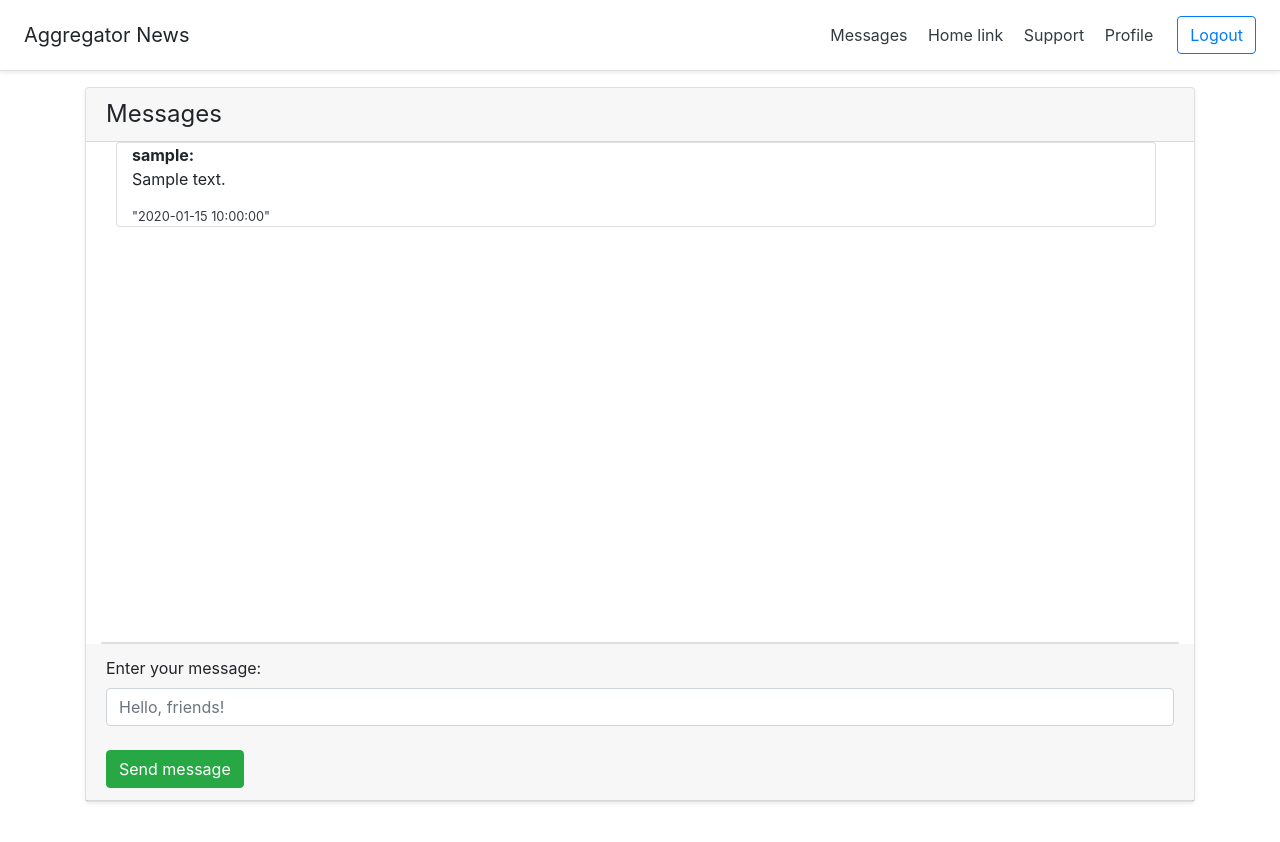
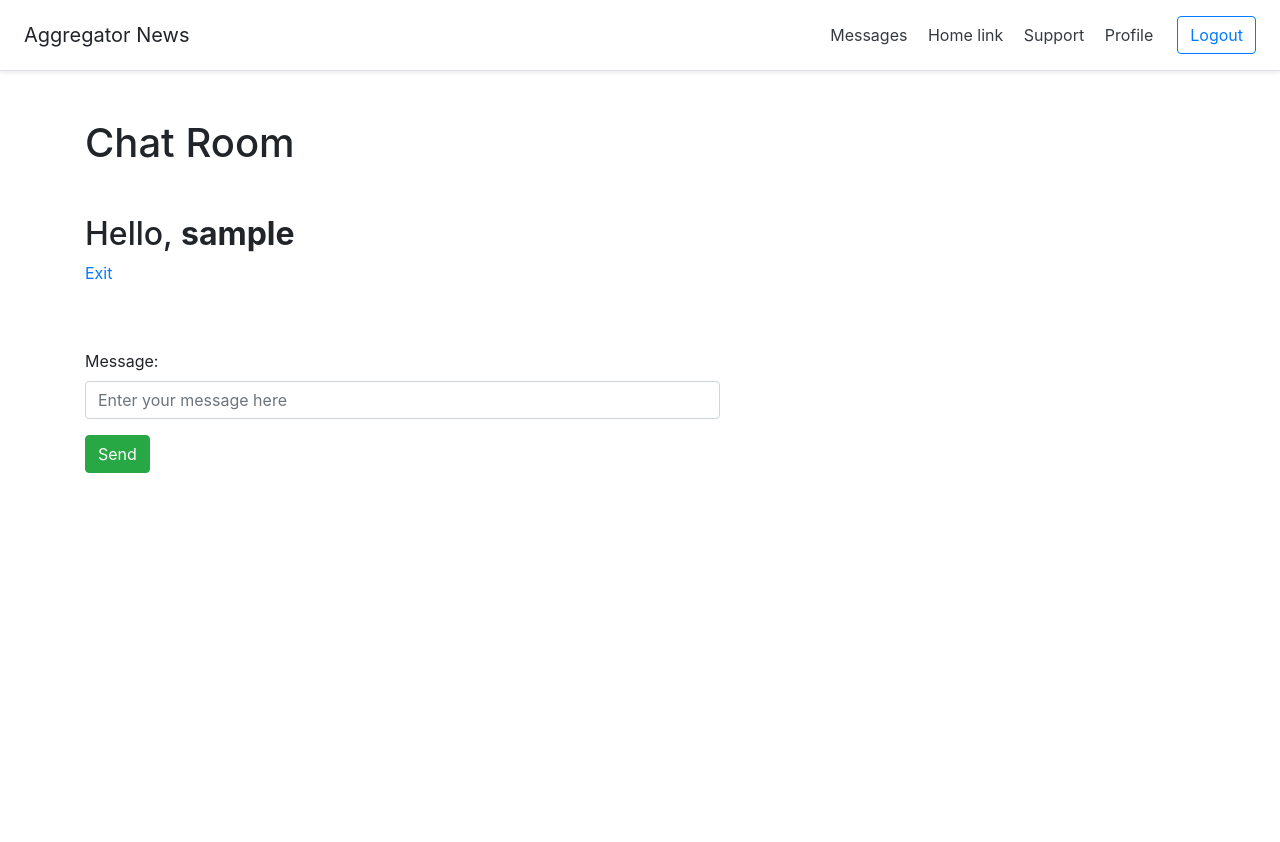
Before and after one commit to ZRR1498/aggregator-news-currency-messenger, a Flask app: page /messages/ in a window 1280 px wide. After the commit the page ends 473 px from the top, so only its background shows below. Run offline with Flask 2, Linux system fonts and the light colour scheme; the visitor is signed in with stand-in values (Sample User, id 1); a database or web service that is not in the repository returns one stand-in record (values such as "Sample title"); some libraries are stand-ins or nearby versions.

Commit message:
fix chat (created online-response messages for all users)

```diff
--- a/app.py
+++ b/app.py
@@ -13,6 +13,7 @@ from datetime import datetime
 app = Flask(__name__)
 app.secret_key = 'cairocoders-ednalan'
 
+socketio = SocketIO(app, cors_allowed_origins='*')
 
 def get_db_connection():
     try:
@@ -151,66 +152,77 @@ def support():
     return render_template('support.html')
 
 
+@socketio.on('message')
+def handleMessage(data):
+    print(f"Message: {data}")
+    send(data, broadcast=True)
+
+    cursor = connection.cursor(cursor_factory=psycopg2.extras.DictCursor)
+
+    cursor.execute('''SELECT user_id, user_name, nickname FROM users WHERE user_id = %s''', [session['id']])
+    user = cursor.fetchone()
+    user_mess = data['msg']
+    date = datetime.now().strftime('%H:%M:%S %d-%m-%Y')
+
+    cursor.execute('''INSERT INTO messages(user_id, nickname, user_text, date_time)
+    VALUES (%s, %s, %s, %s);''', (user['user_id'], user['nickname'], user_mess, date))
+    connection.commit()
+
+
 @app.route('/messages/', methods=['POST', 'GET'])
 def messages():
     cursor = connection.cursor(cursor_factory=psycopg2.extras.DictCursor)
 
     if 'loggedin' in session:
-        if request.method == "POST":
-            cursor.execute('''SELECT user_id, user_name, nickname FROM users WHERE user_id = %s''', [session['id']])
-            user = cursor.fetchone()
-            user_mess = request.form['message']
-            date = datetime.now().strftime('%H:%M:%S %d-%m-%Y')
+        # if request.method == "POST":
+        #     cursor.execute('''SELECT user_id, user_name, nickname FROM users WHERE user_id = %s''', [session['id']])
+        #     user = cursor.fetchone()
+        #     user_mess = request.form['message']
+        #     date = datetime.now().strftime('%H:%M:%S %d-%m-%Y')
+        #
+        #     if len(user_mess) > 0 and len(user_mess) < 1000:
+        #         cursor.execute('''INSERT INTO messages(user_id, nickname, user_text, date_time)
+        #         VALUES (%s, %s, %s, %s);''', (user['user_id'], user['nickname'], user_mess, date))
+        #         connection.commit()
+        #     return redirect(url_for('messages'))
 
-            if len(user_mess) > 0 and len(user_mess) < 1000:
-                cursor.execute('''INSERT INTO messages(user_id, nickname, user_text, date_time)
-                VALUES (%s, %s, %s, %s);''', (user['user_id'], user['nickname'], user_mess, date))
-                connection.commit()
-            return redirect(url_for('messages'))
+        cursor.execute('''SELECT user_id, user_name, nickname FROM users WHERE user_id = %s''', [session['id']])
+        user = cursor.fetchone()
 
-        else:
-            cursor.execute('''SELECT id, nickname, user_text, date_time FROM messages ORDER BY id DESC''')
-            res_mess = cursor.fetchall()
-            resp = []
-            for row in res_mess:
-                resp.append({'nickname': row['nickname'], 'user_text': row['user_text'], 'date_time': row['date_time']})
-            return render_template('messages.html', messages=resp)
+        return render_template('messages.html', username=user['nickname'])
 
     return redirect(url_for('login'))
 
 
+
+
+
+
+
+    # cursor = connection.cursor(cursor_factory=psycopg2.extras.DictCursor)
+    #
     # if 'loggedin' in session:
-    #
     #     if request.method == "POST":
     #         cursor.execute('''SELECT user_id, user_name, nickname FROM users WHERE user_id = %s''', [session['id']])
     #         user = cursor.fetchone()
     #         user_mess = request.form['message']
     #         date = datetime.now().strftime('%H:%M:%S %d-%m-%Y')
     #
-    #         if len(user_mess) > 0:
+    #         if len(user_mess) > 0 and len(user_mess) < 1000:
     #             cursor.execute('''INSERT INTO messages(user_id, nickname, user_text, date_time)
-    #             VALUES (%s, %s, %s, %s);''', (user['user_id'], user['nickname'], user_mess, date))
+    #                 VALUES (%s, %s, %s, %s);''', (user['user_id'], user['nickname'], user_mess, date))
     #             connection.commit()
+    #         return redirect(url_for('messages'))
     #
-    #         resp = update_messages(cursor)
+    #     else:
+    #         cursor.execute('''SELECT id, nickname, user_text, date_time FROM messages ORDER BY id DESC''')
+    #         res_mess = cursor.fetchall()
+    #         resp = []
+    #         for row in res_mess:
+    #             resp.append({'nickname': row['nickname'], 'user_text': row['user_text'], 'date_time': row['date_time']})
     #         return render_template('messages.html', messages=resp)
     #
-    #     else:
-    #         resp = update_messages(cursor)
-    #         return render_template('messages.html', messages=resp)
-
-
-    # cursor.execute('''SELECT nickname, user_text, date_time FROM messeges ORDER BY date_time DESC''')
-    # res_mess = cursor.fetchall()
-    # resp = []
-    # for row in res_mess:
-    #     resp.append({'nickname': row['nickname'], 'user_text': row['user_text'], 'date_time': row['date_time']})
-    #
-    # return render_template('messages.html', messeges=resp)
-
-
-
-
+    # return redirect(url_for('login'))
 
 
 
@@ -346,4 +358,5 @@ create_tables(connection)
 
 
 if __name__ == '__main__':
-    app.run(debug=True)
+    # app.run(debug=True)
+    socketio.run(app)
--- a/templates/messages.html
+++ b/templates/messages.html
@@ -23,55 +23,145 @@
 
 
 
-    <div class="container">
-        <div class="card-deck mb-3 text-top">
-          <div class="card mb-4 shadow-sm">
-            <div class="card-header">
-              <h4 class="my-0 font-weight-normal">Messages</h4>
+{#    <div class="container">#}
+{#        <div class="card-deck mb-3 text-top">#}
+{#          <div class="card mb-4 shadow-sm">#}
+{#            <div class="card-header">#}
+{#              <h4 class="my-0 font-weight-normal">Messages</h4>#}
+{#            </div>#}
+{#                <div class="row">#}
+{#                <div class="col-md-8 text-top">#}
+{#                    <div style="width: 1100px; height: 500px; overflow: auto;">#}
+{#                        {% if messages %}#}
+{#                            {% for m in messages %}#}
+{#                                <div class="container">#}
+{#                                  <div class="card mb-1">#}
+{#                                      <div class="col-12">#}
+{#                                        <b>{{ m['nickname'] }}:</b>#}
+{#                                      </div>#}
+{#                                      <div class="col-12">#}
+{#                                        <p align="justify">{{ m['user_text'] }}</p>#}
+{#                                      </div>#}
+{#                                      <div class="col-12">#}
+{#                                          <small class="d-block text-dark">"{{ m['date_time'] }}"</small>#}
+{#                                      </div>#}
+{#                                  </div>#}
+{#                                </div>#}
+{#                            {% endfor %}#}
+{#                        {% else %}#}
+{#                            <p>No messages found.</p>#}
+{#                        {% endif %}#}
+{#                    </div>#}
+{#                </div>#}
+{#                </div>#}
+{##}
+{#                    <div class="card">#}
+                      {#разделение окна отправки сообщения#}
+{#                    </div>#}
+{##}
+{#                    <div class="card-header">#}
+{#                        <form method="POST">#}
+{#                                <label for="message" class="form-label"><font style="vertical-align: inherit;"><font style="vertical-align: inherit;">Enter your message:</font></font></label>#}
+{#                                <input type="text" class="form-control" name="message" id="myMessage" placeholder="Hello, friends!"><br>#}
+{#                                <button class="btn btn-success" type="submit">Send message</button>#}
+{#                        </form>#}
+{#                    </div>#}
+{#                </div>#}
+{#            </div>#}
+{#    </div>#}
+{#</body>#}
+
+<!DOCTYPE html>
+<html lang="en">
+<head>
+    <meta charset="UTF-8">
+    <meta name="viewport" content="width=device-width, initial-scale=1, shrink-to-fit=no">
+    <title>Chat Room | Flast + SocketIO</title>
+
+    <link rel="stylesheet" href="https://stackpath.bootstrapcdn.com/bootstrap/4.5.0/css/bootstrap.min.css" integrity="sha384-9aIt2nRpC12Uk9gS9baDl411NQApFmC26EwAOH8WgZl5MYYxFfc+NcPb1dKGj7Sk" crossorigin="anonymous">
+</head>
+<body>
+
+    <div class="container mt-5 mb-4">
+        <h1>Chat Room</h1>
     </div>
+
+    <div class="container my-5">
         <div class="row">
-                <div class="col-md-8 text-top">
-                    <div style="width: 1100px; height: 500px; overflow: auto;">
-                        {% if messages %}
-                            {% for m in messages %}
-                                <div class="container">
-                                  <div class="card mb-1">
-                                      <div class="col-12">
-                                        <b>{{ m['nickname'] }}:</b>
-                                      </div>
-                                      <div class="col-12">
-                                        <p align="justify">{{ m['user_text'] }}</p>
-                                      </div>
-                                      <div class="col-12">
-                                          <small class="d-block text-dark">"{{ m['date_time'] }}"</small>
-                                      </div>
-                                  </div>
-                                </div>
-                            {% endfor %}
-                        {% else %}
-                            <p>No messages found.</p>
-                        {% endif %}
+            <div class="col-5">
+                    <h2>Hello, <strong id="username">{{ username }}</strong></h2>
+                    <p><a href="/logout">Exit</a></p>
             </div>
         </div>
     </div>
 
-                    <div class="card">
-                      {#разделение окна отправки сообщения#}
+    {% if username is not none %}
+        <div class="container">
+            <ul id="messages"></ul>
+            <div class="row">
+                <div class="col-7">
+                    <form id="form_send_msg" autocomplete="off" novalidate>
+                        <div class="form-group">
+                            <label for="message_input">Message:</label>
+                            <input type="text" class="form-control" id="message_input" placeholder="Enter your message here">
                         </div>
-
-                    <div class="card-header">
-                        <form method="POST">
-                                <label for="message" class="form-label"><font style="vertical-align: inherit;"><font style="vertical-align: inherit;">Enter your message:</font></font></label>
-                                <input type="text" class="form-control" name="message" id="myMessage" placeholder="Hello, friends!"><br>
-                                <button class="btn btn-success" type="submit">Send message</button>
+                        <button type="submit" id="send_msg" class="btn btn-success">Send</button>
                     </form>
                 </div>
             </div>
         </div>
-    </div>
+    {% endif %}
+
+    <!-- <ul id="messages"></ul>
+    <input type="text" id="message_input" placeholder="Enter your message here">
+    <button id="send_msg">Send</button> -->
+
+{#    <script src="https://ajax.googleapis.com/ajax/libs/jquery/3.5.1/jquery.min.js"></script>#}
+    <script src="https://ajax.googleapis.com/ajax/libs/jquery/2.2.4/jquery.min.js"></script>
+    <script src="https://cdn.jsdelivr.net/npm/popper.js@1.16.0/dist/umd/popper.min.js" integrity="sha384-Q6E9RHvbIyZFJoft+2mJbHaEWldlvI9IOYy5n3zV9zzTtmI3UksdQRVvoxMfooAo" crossorigin="anonymous"></script>
+    <script src="https://stackpath.bootstrapcdn.com/bootstrap/4.5.0/js/bootstrap.min.js" integrity="sha384-OgVRvuATP1z7JjHLkuOU7Xw704+h835Lr+6QL9UvYjZE3Ipu6Tp75j7Bh/kR0JKI" crossorigin="anonymous"></script>
+
+    {% if username is not none %}
+        <script type="text/javascript" src="https://cdnjs.cloudflare.com/ajax/libs/socket.io/3.0.5/socket.io.min.js"></script>
+
+{#        <script src="https://cdnjs.cloudflare.com/ajax/libs/socket.io/3.0.5/socket.io.js" integrity="sha256-bQmrZe4yPnQrLTY+1gYylfNMBuGfnT/HKsCGX+9Xuqo=" crossorigin="anonymous"></script>#}
+
+        <script>
+            $(document).ready(() => {
+                $('#form_send_msg').on('submit', (e) => {
+                    e.preventDefault();
+                });
+
+                const socket = io.connect('http://127.0.0.1:5000');
+                const username = $('#username').text();
+
+                socket.on('connect', () => {
+                    socket.send({'username': 'Service message', 'msg': 'User ' + username + ' has connected!'});
+                });
+
+                $('#send_msg').on('click', () => {
+                    socket.send({
+                            'msg': $('#message_input').val(),
+                            'username': username
+                        });
+                    $('#message_input').val('');
+                });
+
+                socket.on('message', data => {
+                    if (data.msg.length > 0) {
+                        if (data.username === 'Service message') {
+                            $('#messages').append(`<li class="text-muted"><strong>${data.username}:</strong> ${data.msg}</li>`);
+                        } else {
+                            $('#messages').append(`<li><strong>${data.username}:</strong> ${data.msg}</li>`);
+                        }
+                        console.log('Received message');
+                    }
+                });
+            });
+        </script>
+    {% endif %}
 </body>
-
-
+</html>
 
 
 
```
Lines whose indentation alone changed are shown as unchanged.
